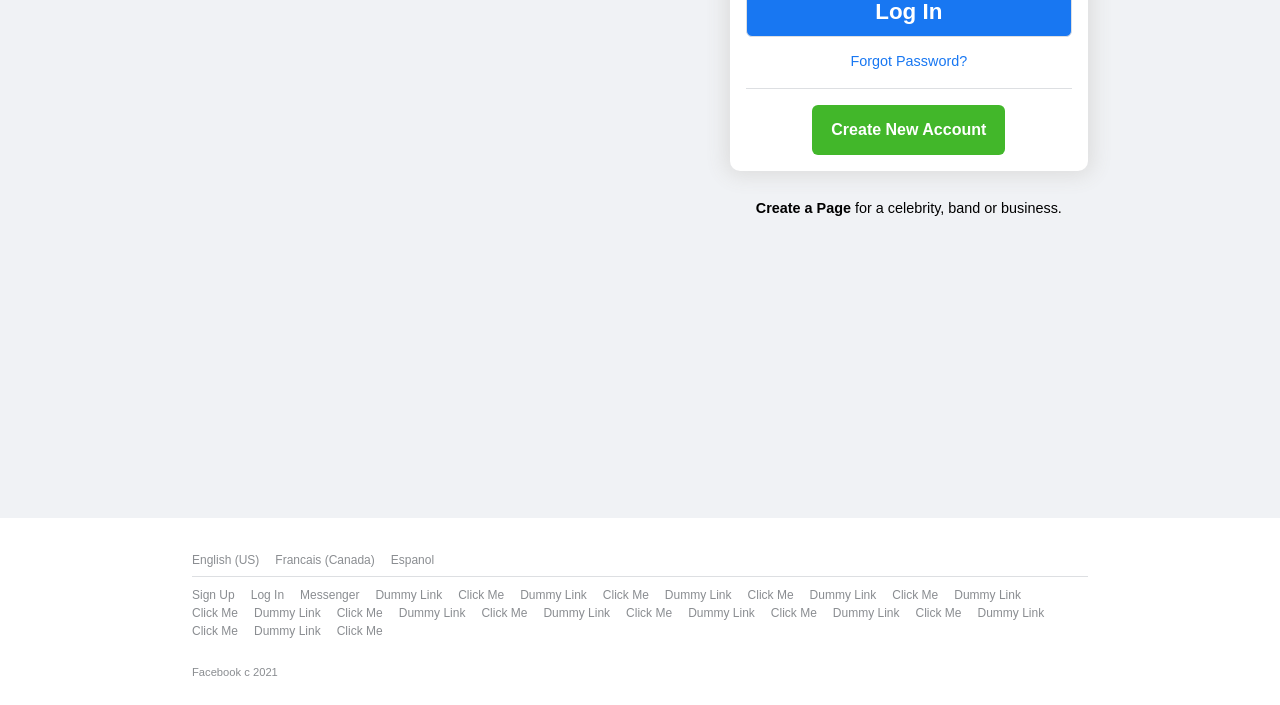
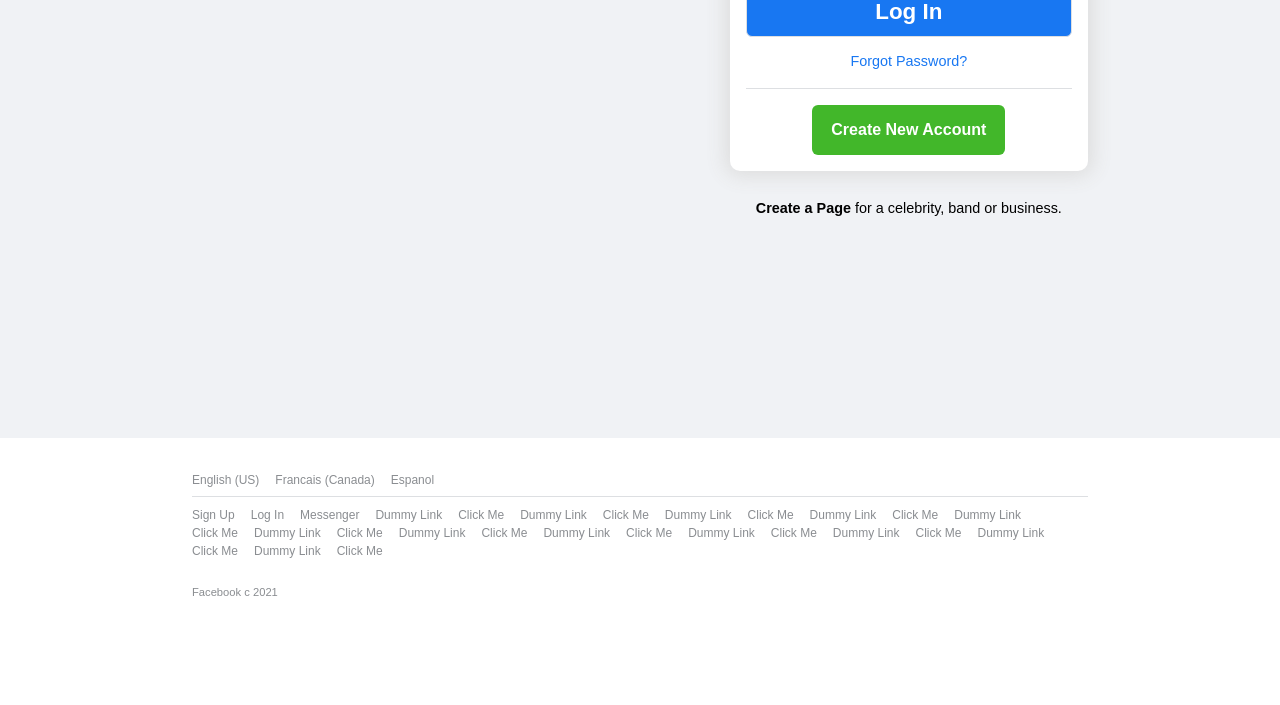
Before and after one commit to albho/mocks, a plain HTML site: page facebook login page/index.html in a window 1280 px wide. Shown: the part 362-1067 px from the top of the page. After the commit the page ends 987 px from the top, so only its background shows below. Drawn offline with Linux system fonts and the light colour scheme.

Commit message:
complete

```diff
--- a/facebook login page/index.html
+++ b/facebook login page/index.html
@@ -28,7 +28,6 @@
             </div>
         </div>
     </main>
-    <div id="extraBlue"></div> <!-- probably not the best way to do this -->
     <footer>
         <div id="languages">
             <ul>
--- a/facebook login page/style.css
+++ b/facebook login page/style.css
@@ -143,12 +143,6 @@ button[type="submit"]:hover {
   text-decoration: underline;
 }
 
-/* extra blue */
-#extraBlue {
-  height: 10vh;
-  background-color: var(--background-color);
-}
-
 /* footer */
 footer {
   padding: 0 15vw;
```
